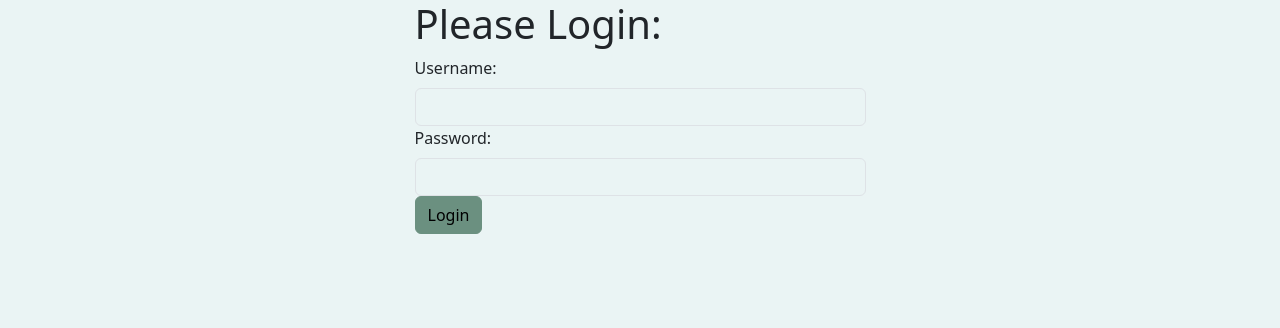
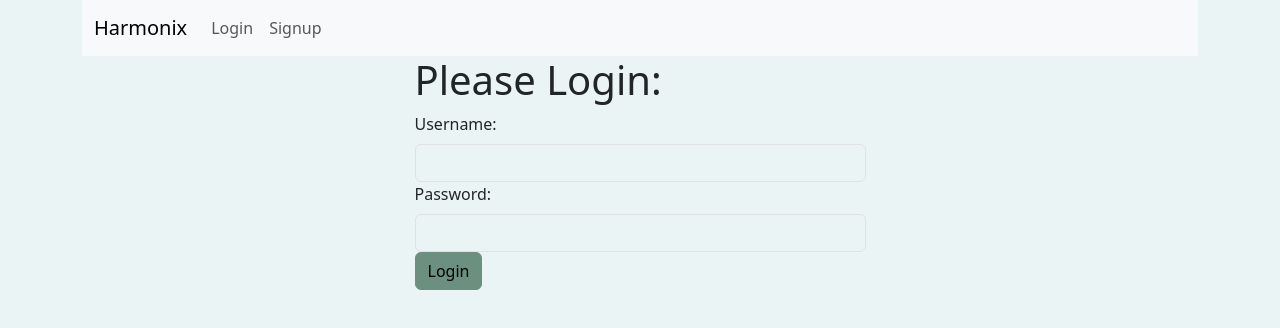
Before and after one commit to tomkdev17/Harmonix-client, a React (Vite) app: page /login in a window 1280 px wide. Shown: the top 328 px of the page. Built offline with nearby package versions, Linux system fonts and the light colour scheme.

Commit message:
Implemented NavBar

```diff
--- a/src/components/main-view/main-view.jsx
+++ b/src/components/main-view/main-view.jsx
@@ -3,6 +3,7 @@
 import { SongView } from "../song-view/song-view";
 import { LoginView } from "../login-view/login-view";
 import { SignupView } from "../signup-view/signup-view";
+import { NavigationBar } from "../navigation-bar/navigation-bar";
 import Row from "react-bootstrap/Row";
 import Col from "react-bootstrap/Col";
 import Button from "react-bootstrap/Button";
@@ -52,6 +53,12 @@
 
     return(
         <BrowserRouter>
+
+            <NavigationBar
+                user={user}
+                onLoggedOut={() => setUser(null)}
+            />
+
             <Row className="justify-content-md-center">
                 <Routes>
                     <Route
--- /dev/null
+++ b/src/components/navigation-bar/navigation-bar.jsx
@@ -0,0 +1,37 @@
+import { Navbar, Container, Nav } from "react-bootstrap";
+import { Link } from "react-router-dom";
+
+export const NavigationBar = ({user, onLoggedOut}) => {
+    return (
+        <Navbar bg="light" expand="lg">
+            <Container>
+                <Navbar.Brand as={Link} to="/">
+                    Harmonix
+                </Navbar.Brand>
+                <Navbar.Toggle aria-controls="basic-navbar-nav" />
+                <Navbar.Collapse id="basic-navbar-nav">
+                <Nav className="me-auto">
+                    {!user && (
+                    <>
+                        <Nav.Link as={Link} to="/login">
+                        Login
+                        </Nav.Link>
+                        <Nav.Link as={Link} to="/signup">
+                        Signup
+                        </Nav.Link>
+                    </>
+                    )}
+                    {user && (
+                    <>
+                        <Nav.Link as={Link} to="/">
+                        Home
+                        </Nav.Link>
+                        <Nav.Link onClick={onLoggedOut}>Logout</Nav.Link>
+                    </>
+                    )}
+                </Nav>
+                </Navbar.Collapse>
+            </Container>
+        </Navbar>
+    );
+};
```
Also changed, not shown: 4 other files (tests, documents, lock files or other folders).
